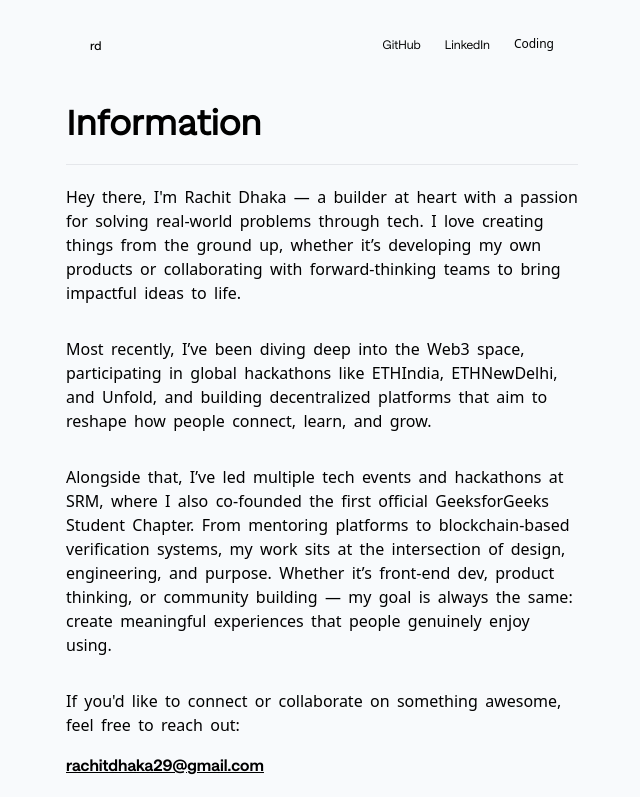
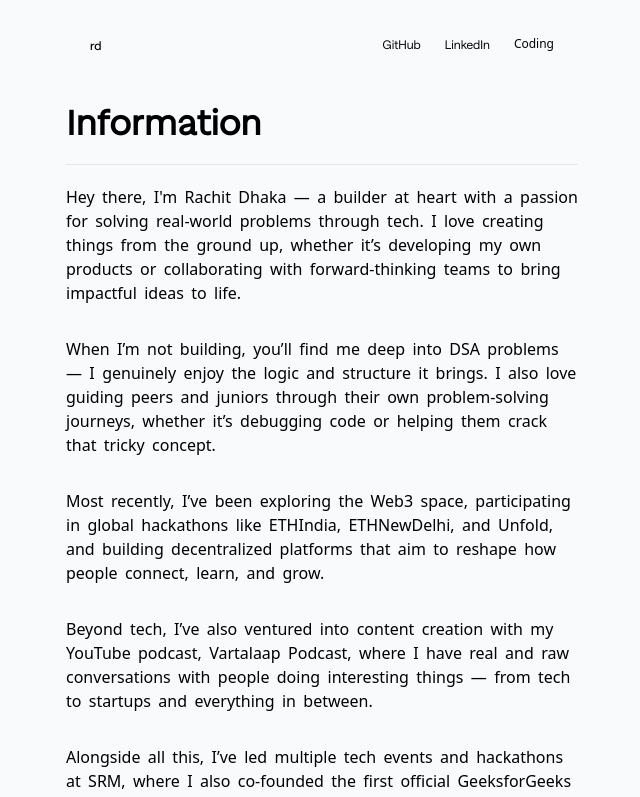
Before and after one commit to dhanush-adi/Portfolio, a React (Vite) app: page /about in a window 1280 px wide. Shown: the top 797 px of the page, without its empty margins (318-958 px from the left). Built offline with nearby package versions, Linux system fonts and the light colour scheme; a web font is replaced by a local one.

Commit message:
Initial commit

```diff
--- a/src/components/About.jsx
+++ b/src/components/About.jsx
@@ -14,29 +14,23 @@ const About = () => {
         {/* Mera Intro */}
         <div className="mb-8">
           <p className="font-sans py-4" style={{ wordSpacing: "0.2rem" }}>
-            Hey there, I'm Rachit Dhaka — a builder at heart with a passion for
-            solving real-world problems through tech. I love creating things
-            from the ground up, whether it’s developing my own products or
-            collaborating with forward-thinking teams to bring impactful ideas
-            to life.
+          Hey there, I'm Rachit Dhaka — a builder at heart with a passion for solving real-world problems through tech. I love creating things from the ground up, whether it’s developing my own products or collaborating with forward-thinking teams to bring impactful ideas to life.
           </p>
 
           <p className="font-sans py-4" style={{ wordSpacing: "0.2rem" }}>
-            Most recently, I’ve been diving deep into the Web3 space,
-            participating in global hackathons like ETHIndia, ETHNewDelhi, and
-            Unfold, and building decentralized platforms that aim to reshape how
-            people connect, learn, and grow.
+          When I’m not building, you’ll find me deep into DSA problems — I genuinely enjoy the logic and structure it brings. I also love guiding peers and juniors through their own problem-solving journeys, whether it’s debugging code or helping them crack that tricky concept.
           </p>
 
           <p className="font-sans py-4" style={{ wordSpacing: "0.2rem" }}>
-          Alongside that, I’ve led multiple
-            tech events and hackathons at SRM, where I also co-founded the first
-            official GeeksforGeeks Student Chapter. From mentoring platforms to
-            blockchain-based verification systems, my work sits at the
-            intersection of design, engineering, and purpose. Whether it’s
-            front-end dev, product thinking, or community building — my goal is
-            always the same: create meaningful experiences that people genuinely
-            enjoy using.
+          Most recently, I’ve been exploring the Web3 space, participating in global hackathons like ETHIndia, ETHNewDelhi, and Unfold, and building decentralized platforms that aim to reshape how people connect, learn, and grow.
+
+          </p>
+          <p className="font-sans py-4" style={{ wordSpacing: "0.2rem" }}>
+          Beyond tech, I’ve also ventured into content creation with my YouTube podcast, Vartalaap Podcast, where I have real and raw conversations with people doing interesting things — from tech to startups and everything in between.
+
+          </p>
+          <p className="font-sans py-4" style={{ wordSpacing: "0.2rem" }}>
+          Alongside all this, I’ve led multiple tech events and hackathons at SRM, where I also co-founded the first official GeeksforGeeks Student Chapter. Whether it’s front-end dev, product thinking, or community building — my goal is always the same: create meaningful experiences that people genuinely enjoy using.
 
           </p>
 
--- a/src/components/Experience.jsx
+++ b/src/components/Experience.jsx
@@ -26,4 +26,4 @@ const Experience = () => {
   )
 }
 
-export default Experience
+export default Experience;
--- a/src/components/ProjectCard.jsx
+++ b/src/components/ProjectCard.jsx
@@ -8,7 +8,7 @@ const ProjectCard = ({ image, title, description, url }) => {
       rel="noopener noreferrer"
       className="block rounded-xl shadow-md bg-neutral-200 hover:shadow-xl transition-all duration-300 overflow-hidden transform hover:-translate-y-1 group p-4"
     >
-      <div className="relative  ">
+      <div className="relative">
         <img
           src={image}
           alt={title}
--- a/src/components/V1.jsx
+++ b/src/components/V1.jsx
@@ -58,7 +58,7 @@ const V1 = () => {
             </p>
 
             <button className="bg-black text-white px-4 py-2 mt-4 rounded-4xl  ">
-              <NavLink to="/about">More Information</NavLink>
+              <NavLink to="/about" >More Information</NavLink>
             </button>
           </section>
 
```
